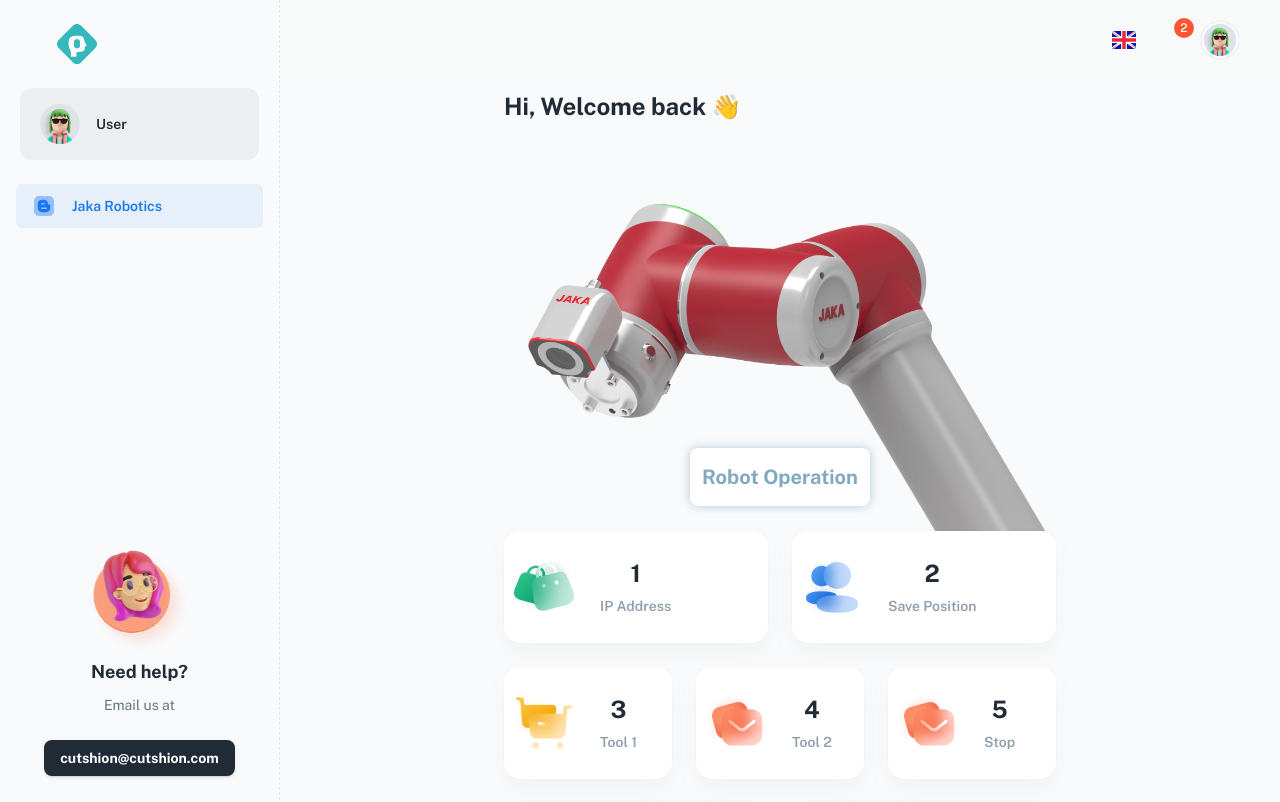
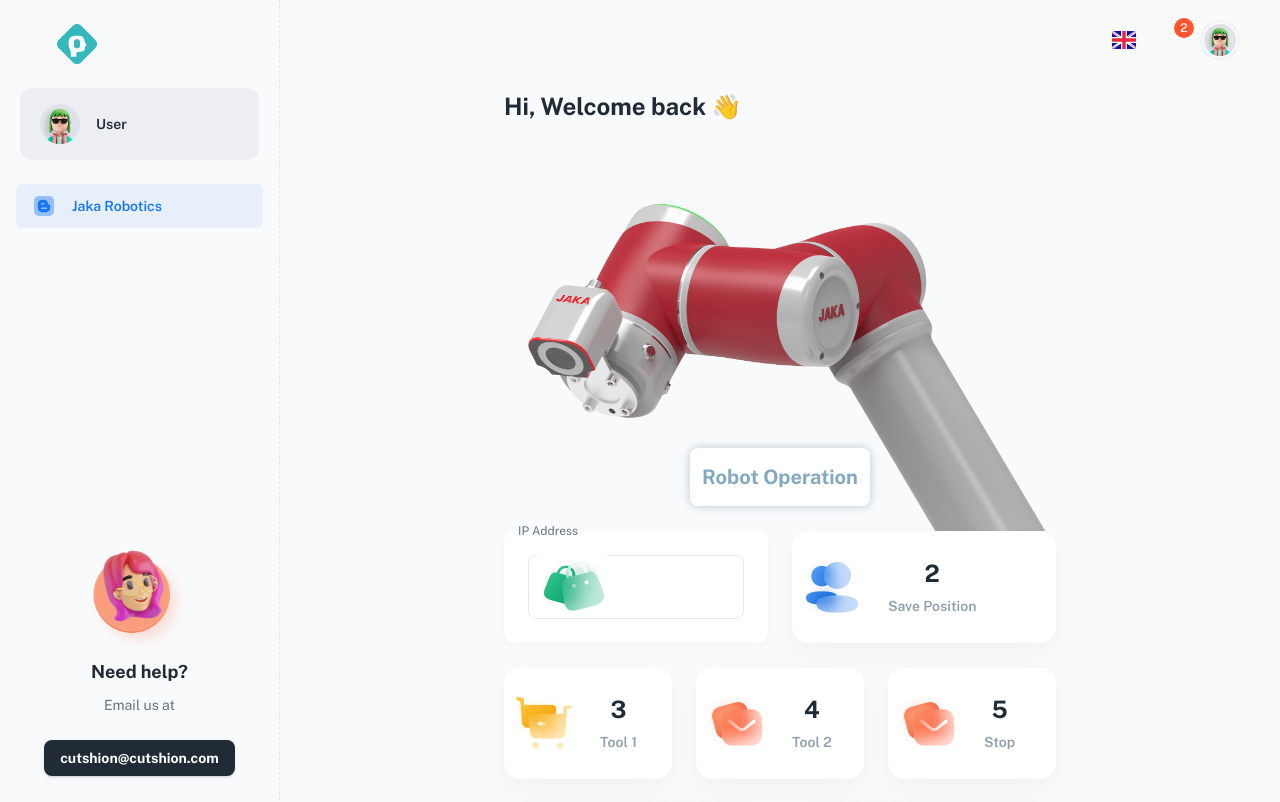
Before and after one commit to CutshionFramework/Pionoid, a React (Vite) app: page / in a window 1280 px wide. Shown: the top 802 px of the page. Built offline with nearby package versions, Linux system fonts and the light colour scheme; some icons are missing.

Commit message:
Feat: add ip address input

```diff
--- a/src/sections/overview/view/app-view.jsx
+++ b/src/sections/overview/view/app-view.jsx
@@ -5,6 +5,7 @@ import { faker } from '@faker-js/faker';
 
 import Container from '@mui/material/Container';
 import Grid from '@mui/material/Unstable_Grid2';
+import TextField from '@mui/material/TextField';
 import Typography from '@mui/material/Typography';
 import ButtonBase from '@mui/material/ButtonBase';
 
@@ -46,6 +47,25 @@ const buttonStyles = (active) => css`
   }
 `;
 
+const inputGridStyles = css`
+  display: flex;
+  justify-content: center;
+  align-items: center;
+  width: 100%;
+`;
+
+const textFieldStyles = css`
+  border-radius: 10px;
+  background-color: white;
+  padding: 24px;
+  box-shadow: 0 2px 4px rgba(0, 0, 0, 0.03);
+  transition:
+    background-color 0.3s,
+    box-shadow 0.3s;
+
+  font-size: 1.25rem;
+`;
+
 export default function AppView() {
   const [tool1Active, setTool1Active] = useState(false);
   const [tool2Active, setTool2Active] = useState(false);
@@ -74,16 +94,22 @@ export default function AppView() {
       </Grid>
 
       <Grid container spacing={3}>
-        <Grid xs={14} sm={8} md={6}>
-          <ButtonBase style={{ width: '100%' }}>
-            <AppWidgetSummary
-              style={{ width: '100%' }}
-              title="IP Address"
-              total={1}
-              color="primary"
-              icon={<img alt="icon" src="/assets/icons/glass/ic_glass_bag.png" />}
-            />
-          </ButtonBase>
+        <Grid css={inputGridStyles} xs={14} sm={8} md={6}>
+          <TextField
+            css={textFieldStyles}
+            label="IP Address"
+            variant="outlined"
+            fullWidth
+            InputProps={{
+              startAdornment: (
+                <img
+                  alt="icon"
+                  src="/assets/icons/glass/ic_glass_bag.png"
+                  style={{ marginRight: '8px' }}
+                />
+              ),
+            }}
+          />
         </Grid>
 
         <Grid xs={14} sm={8} md={6}>
```
